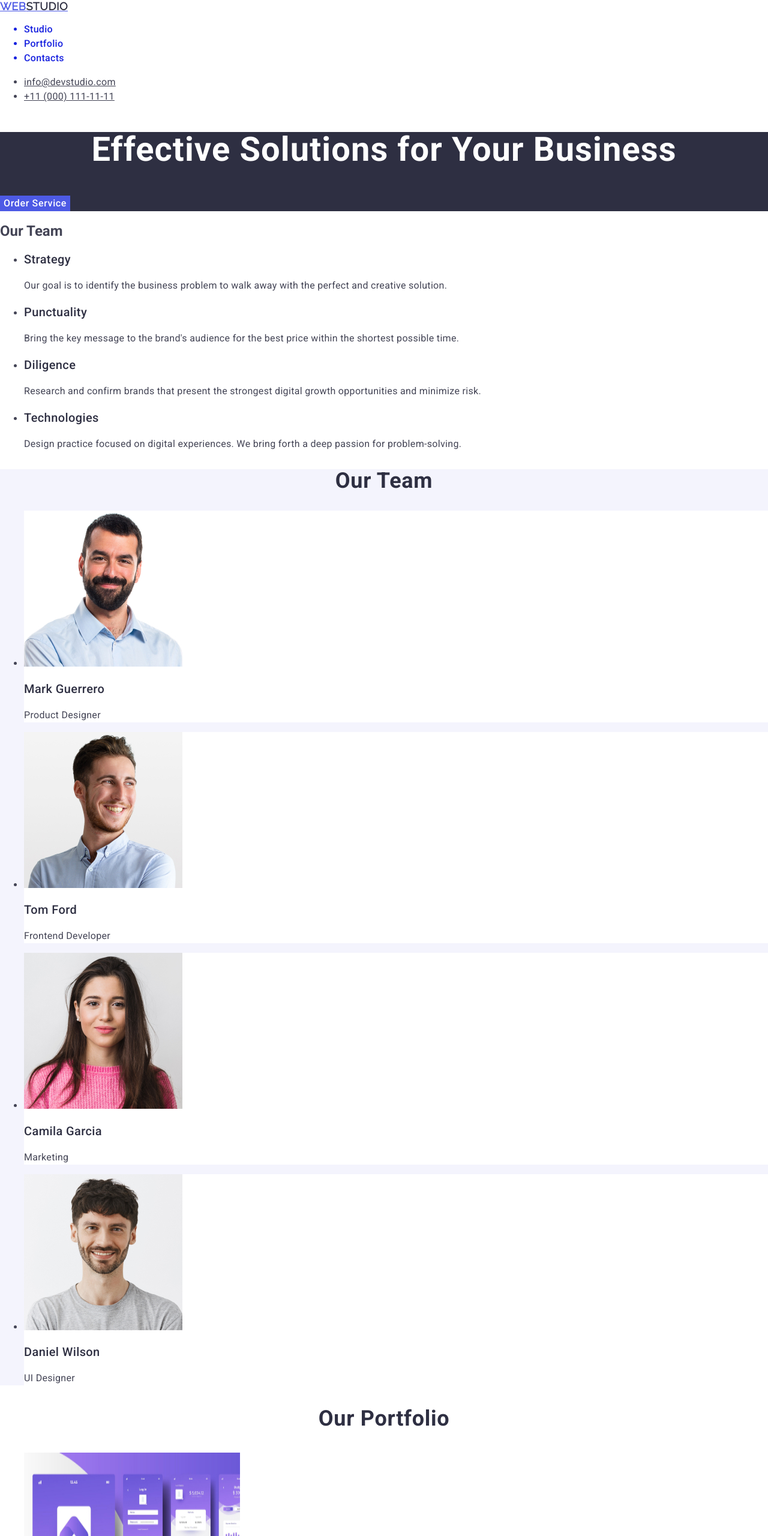
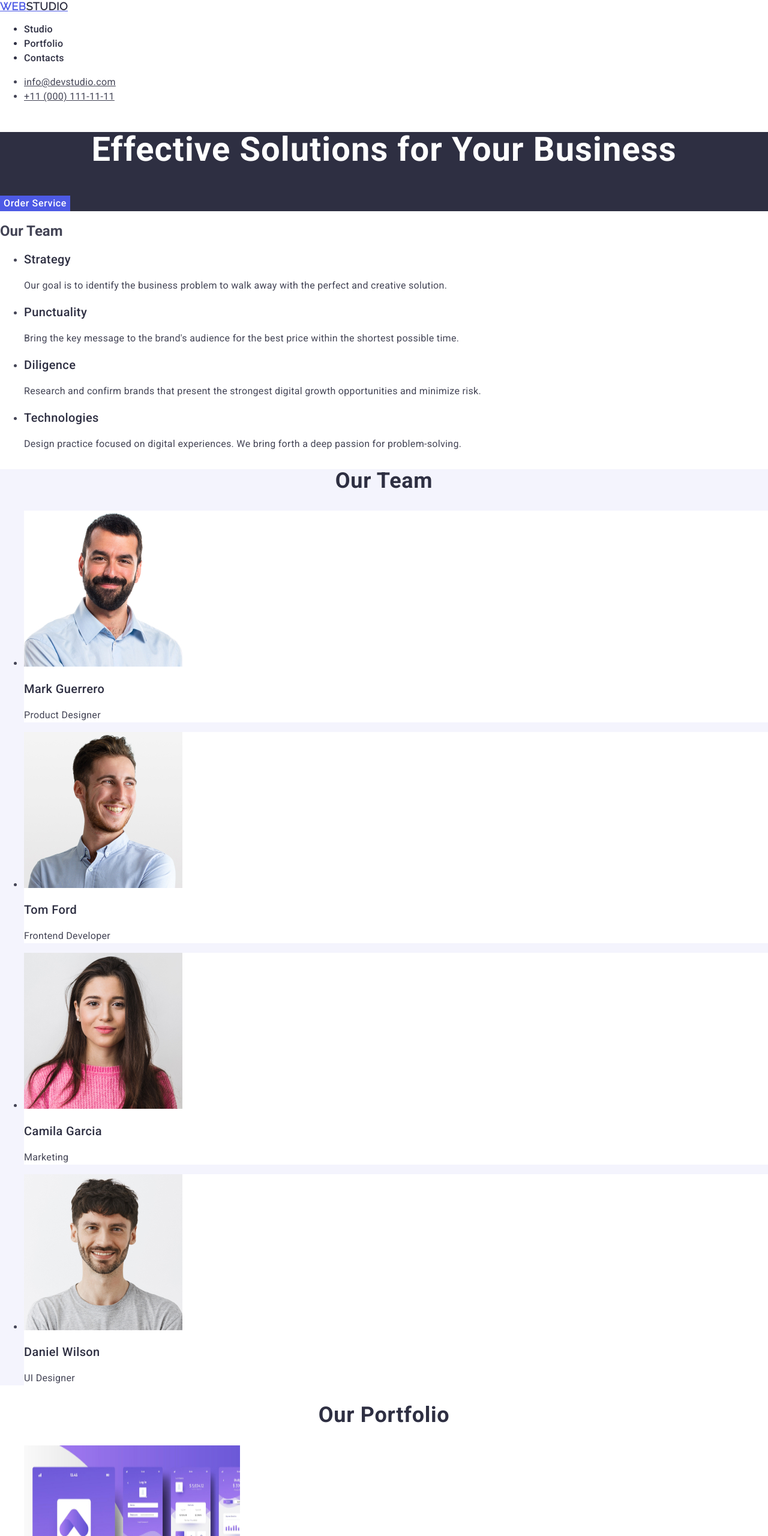
Before and after one commit to alexvictorov/goit-markup-hw-02, a plain HTML site: page index.html in a window 1280 px wide. Shown: the top 2560 px of the page at 60% size. Drawn offline with nearby package versions, Linux system fonts and the light colour scheme.

Commit message:
add index file

```diff
--- a/GSS/styles.css
+++ b/css/styles.css
@@ -59,7 +59,7 @@
      font-size: 16px;
      line-height: 1.5;
      letter-spacing: 0.02em;
-     color: #1721df;
+     color: #2e2f42;
      text-decoration: none;
 
  }
@@ -78,17 +78,10 @@
      color: #404bbf;
  }
 
- .link:hover {
-     color: #404bbf;
- }
-
+ .link:hover,
  .link:focus {
      color: #404bbf;
  }
-
-
-
-
 
  .link-logo {
      font-family: "Raleway", sans-serif;
--- a/index.html
+++ b/index.html
@@ -11,7 +11,7 @@
     <link
         href="https://fonts.googleapis.com/css2?family=Roboto:ital,wght@400;,500;,700;&family=Raleway:ital,wght@700&display=swap"
         rel="stylesheet">
-       <link rel="stylesheet" href="GSS/styles.css">
+       <link rel="stylesheet" href="css/styles.css">
  </head>
   <body>
 
@@ -22,8 +22,8 @@
         <a class="link-logo" href="./index.html" >WEB<span class="link-logo-name">Studio</span></a>
         <ul class="link">
         <li><a class="link" href="./index.html">Studio</a></li>
-        <li><a class="link" href="./index.html">Portfolio</a></li>
-        <li><a class="link" href="./index.html">Contacts</a></li>
+        <li><a class="link" href="">Portfolio</a></li>
+        <li><a class="link" href="">Contacts</a></li>
         </ul>
     </nav>
     <address class="adress-social-links">
@@ -82,7 +82,8 @@
     </ul>
     </section>
     <section>
-        <h3 class="title-card-hello">Our Portfolio</h3>
+
+          <h2 class="title-card-hello">Our Portfolio</h2>
         <ul class="project-card-view">
             <li><img src="./images/img-4.jpg" alt="Banking App" width="360" height="420">
             <h3 class="project-card-title">Banking App</h3>
```
